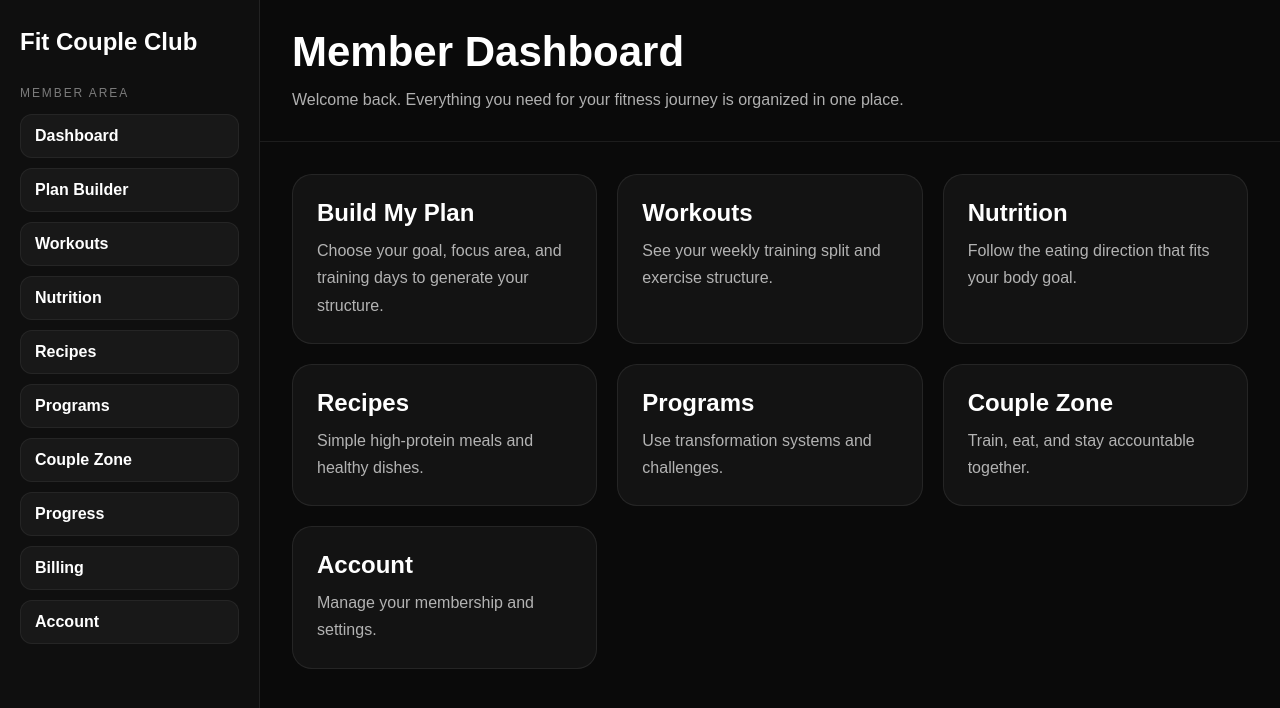
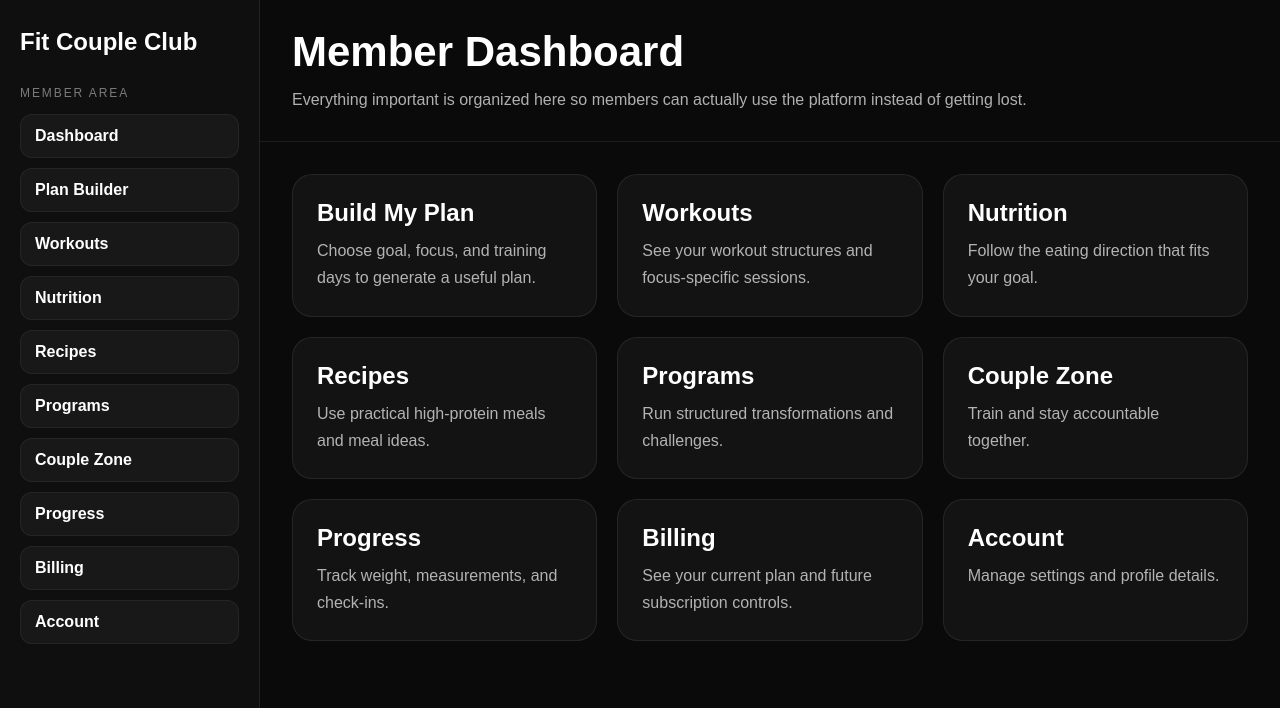
Before and after one commit to nielsvdz-ops/fit-couple-club, a Next.js app: page /dashboard in a window 1280 px wide. Shown: the top 708 px of the page. Built offline with nearby package versions, Linux system fonts and the light colour scheme.

Commit message:
Update page.js

```diff
--- a/app/dashboard/page.js
+++ b/app/dashboard/page.js
@@ -1,87 +1,27 @@
 import DashboardLayout from "../../components/DashboardLayout";
+import DashboardCard from "../../components/DashboardCard";
 
 export default function DashboardPage() {
   const cards = [
-    [
-      "Build My Plan",
-      "/plan-builder",
-      "Choose your goal, focus area, and training days to generate your structure.",
-    ],
-    [
-      "Workouts",
-      "/workouts",
-      "See your weekly training split and exercise structure.",
-    ],
-    [
-      "Nutrition",
-      "/nutrition",
-      "Follow the eating direction that fits your body goal.",
-    ],
-    [
-      "Recipes",
-      "/recipes",
-      "Simple high-protein meals and healthy dishes.",
-    ],
-    [
-      "Programs",
-      "/programs",
-      "Use transformation systems and challenges.",
-    ],
-    [
-      "Couple Zone",
-      "/couple-zone",
-      "Train, eat, and stay accountable together.",
-    ],
-    [
-      "Account",
-      "/account",
-      "Manage your membership and settings.",
-    ],
+    ["Build My Plan", "Choose goal, focus, and training days to generate a useful plan.", "/plan-builder"],
+    ["Workouts", "See your workout structures and focus-specific sessions.", "/workouts"],
+    ["Nutrition", "Follow the eating direction that fits your goal.", "/nutrition"],
+    ["Recipes", "Use practical high-protein meals and meal ideas.", "/recipes"],
+    ["Programs", "Run structured transformations and challenges.", "/programs"],
+    ["Couple Zone", "Train and stay accountable together.", "/couple-zone"],
+    ["Progress", "Track weight, measurements, and check-ins.", "/progress"],
+    ["Billing", "See your current plan and future subscription controls.", "/billing"],
+    ["Account", "Manage settings and profile details.", "/account"],
   ];
 
   return (
     <DashboardLayout
       title="Member Dashboard"
-      subtitle="Welcome back. Everything you need for your fitness journey is organized in one place."
+      subtitle="Everything important is organized here so members can actually use the platform instead of getting lost."
     >
-      <div
-        style={{
-          display: "grid",
-          gridTemplateColumns: "repeat(auto-fit,minmax(260px,1fr))",
-          gap: "20px",
-        }}
-      >
-        {cards.map(([title, href, text]) => (
-          <a
-            key={title}
-            href={href}
-            style={{
-              textDecoration: "none",
-              color: "white",
-              background: "rgba(255,255,255,0.04)",
-              border: "1px solid rgba(255,255,255,0.08)",
-              borderRadius: "20px",
-              padding: "24px",
-            }}
-          >
-            <div
-              style={{
-                fontSize: "24px",
-                fontWeight: "800",
-                marginBottom: "10px",
-              }}
-            >
-              {title}
-            </div>
-            <div
-              style={{
-                color: "rgba(255,255,255,0.68)",
-                lineHeight: 1.7,
-              }}
-            >
-              {text}
-            </div>
-          </a>
+      <div style={{ display: "grid", gridTemplateColumns: "repeat(auto-fit,minmax(260px,1fr))", gap: "20px" }}>
+        {cards.map(([title, text, href]) => (
+          <DashboardCard key={title} title={title} text={text} href={href} />
         ))}
       </div>
     </DashboardLayout>
```
